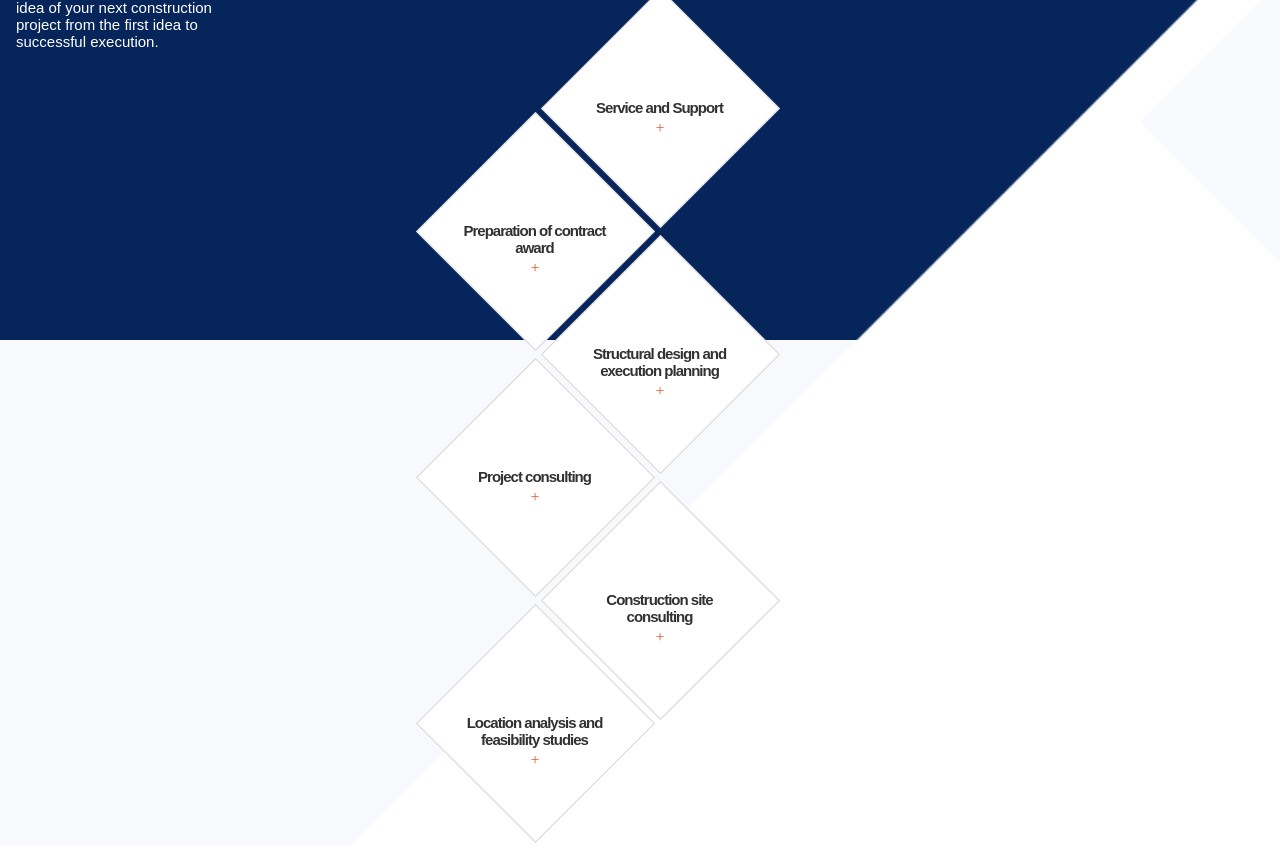
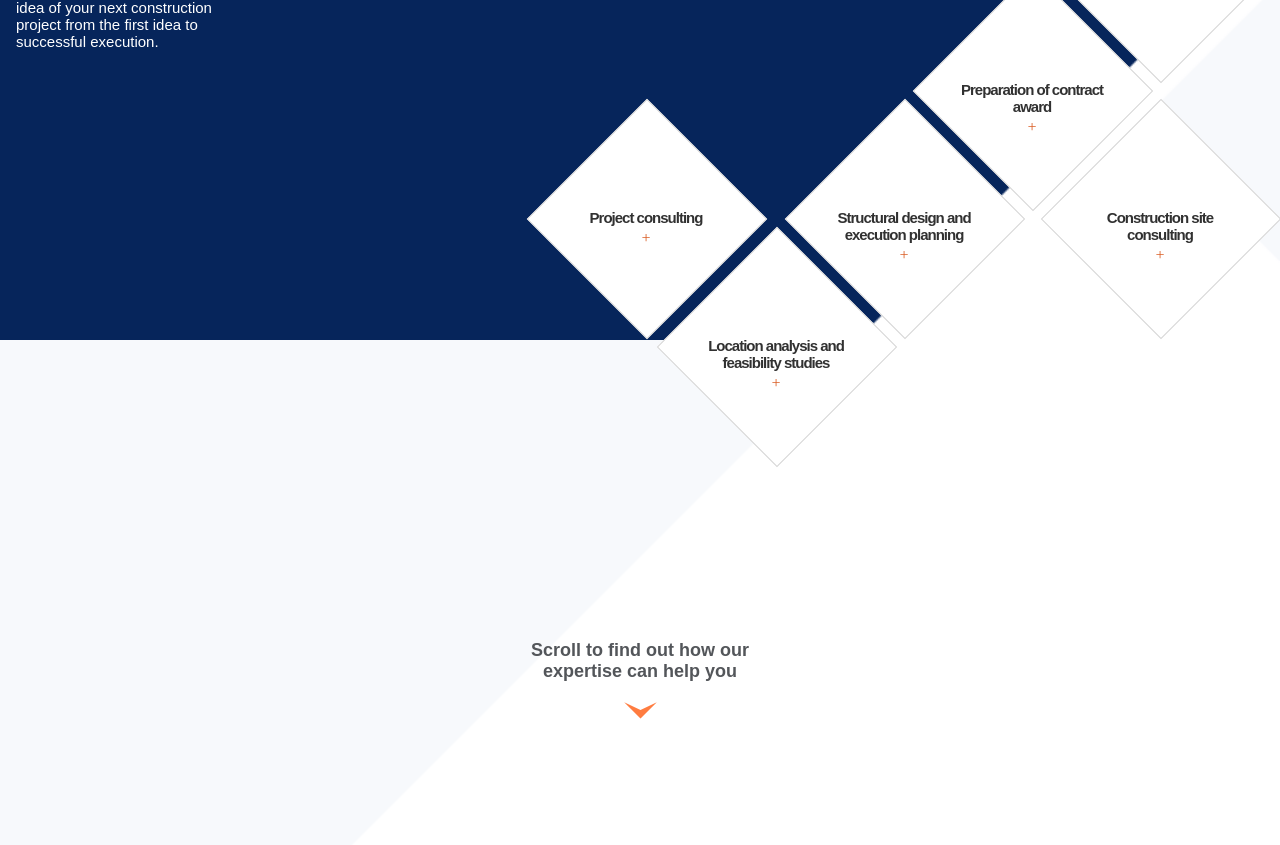
Before and after one commit to IVKrylova/training, a Next.js app in the folder mollenhauer/: page / in a window 1280 px wide. Shown: the part 1060-1905 px from the top of the page. Built offline with nearby package versions, Linux system fonts and the light colour scheme.

Commit message:
feat: add tablet section

```diff
--- a/mollenhauer/components/ServiseCard/ServiseCard.module.scss
+++ b/mollenhauer/components/ServiseCard/ServiseCard.module.scss
@@ -1,4 +1,5 @@
 @import "../../styles/fonts";
+@import "../../styles/media";
 
 .card {
   display: flex;
@@ -11,6 +12,11 @@
   width: 167px;
   height: 167px;
   text-align: center;
+
+  @include tablet {
+    width: 168px;
+    height: 168px;
+  }
 
   &::before {
     background-color: var(--white-color);
--- a/mollenhauer/features/Sevrises/Sevrises.module.scss
+++ b/mollenhauer/features/Sevrises/Sevrises.module.scss
@@ -52,13 +52,65 @@
   flex-direction: column;
   gap: 8px;
 
+  @include tablet {
+    width: 100%;
+    margin-left: -36px;
+    align-items: flex-end;
+    margin-top: -462px;
+  }
+
   li:not(:first-of-type) {
     margin-top: -52px;
+
+    @include tablet {
+      margin-top: 0;
+    }
+  }
+
+  li:nth-child(2) {
+    @include tablet {
+      margin-right: 128px;
+      margin-top: -48px;
+    }
+  }
+
+  li:nth-child(3) {
+    @include tablet {
+      margin-top: -48px;
+      margin-right: 256px;
+    }
+  }
+
+  li:nth-child(4) {
+    @include tablet {
+      position: absolute;
+      right: 514px;
+      bottom: 128px;
+    }
+  }
+
+  li:nth-child(5) {
+    @include tablet {
+      position: absolute;
+      right: 0;
+      bottom: 128px;
+    }
+  }
+
+  li:nth-child(6) {
+    @include tablet {
+      margin-top: -48px;
+      margin-right: 384px;
+    }
   }
 }
 
 .offset {
   margin-left: -125px;
+
+  @include tablet {
+    margin-left: 0;
+  }
 }
 
 .scrollBlock {
@@ -67,9 +119,13 @@
   margin: 81px auto 0;
   max-width: 221px;
   text-align: center;
-  color: var( --grey-text-color);
+  color: var(--grey-text-color);
   @include fontS18W600;
   display: flex;
   flex-direction: column;
   gap: 20px;
+
+  @include tablet {
+    margin-top: 210px;
+  }
 }
```
Lines whose indentation alone changed are shown as unchanged.
